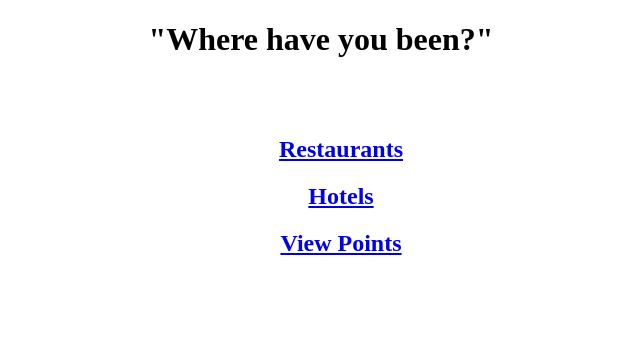
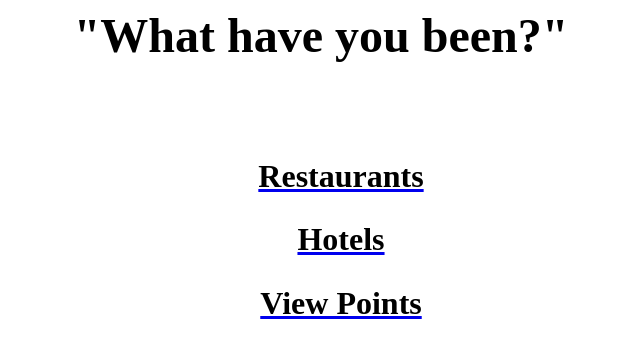
Before and after one commit to cliftongsam/review-creations, a PHP site: page /userchoice1.php in a window 1280 px wide. Shown: the top 358 px of the page, without its empty margins (319-959 px from the left). Run offline with PHP 8.4, Linux system fonts and the light colour scheme.

Commit message:
updated userchoice1

```diff
--- a/userchoice1.php
+++ b/userchoice1.php
@@ -1,12 +1,29 @@
-<!DOCTYPE html>
 <html>
 <head>
+    <link rel="stylesheet" href="styles/style.css"/>
 </head>
 <body  bgcolor="white">
 <center>
-    <h1> "Where have you been?" </h1>
+    <h1> "What have you been?" </h1>
     <br>
     <br>
+
+
+
+    <style>
+        h1{
+            color: black;
+            font-size: 300%;
+            text-align: center;
+        }
+
+        h2{
+            color: black;
+            font-size: 200%;
+            text-align: center;
+        }
+
+    </style>
 
     <body>
     <div class="nav">
@@ -20,6 +37,5 @@
     </div>
 
 
-    </div>
     </body>
 </html>
```
